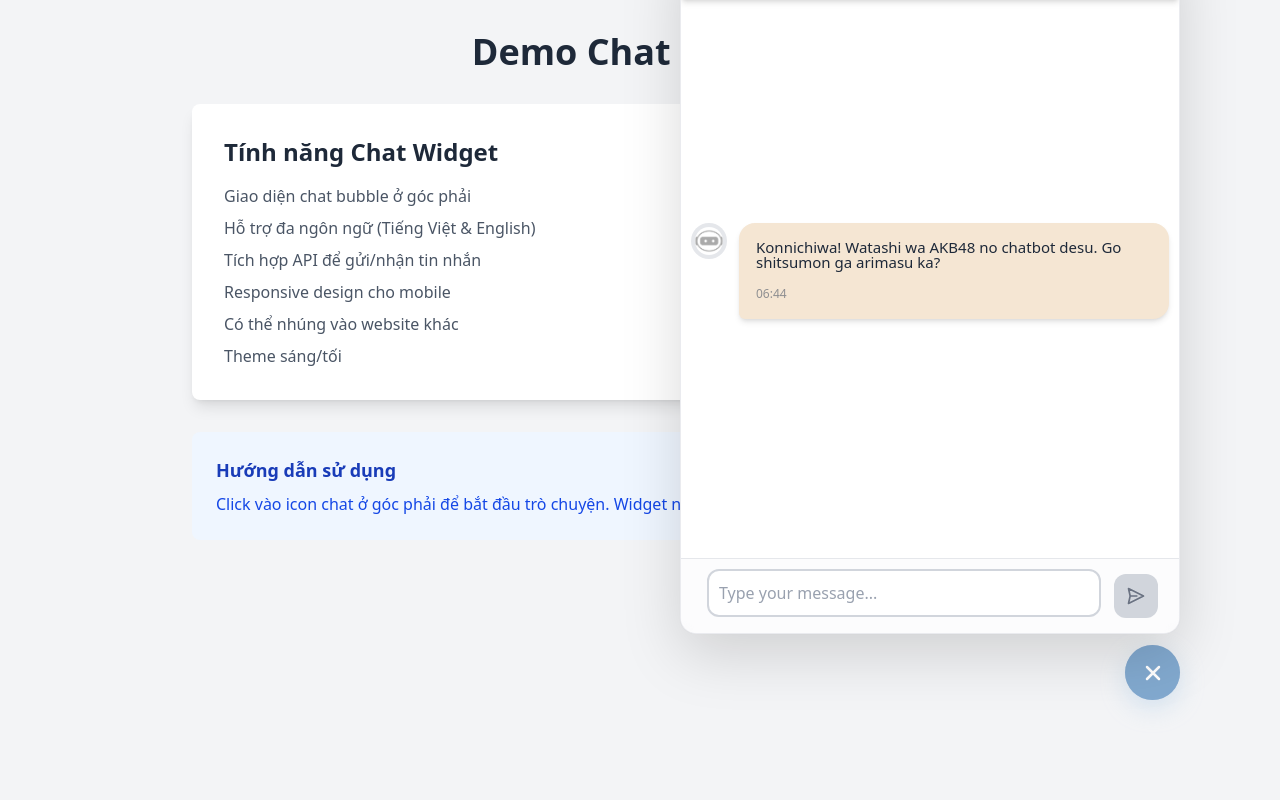
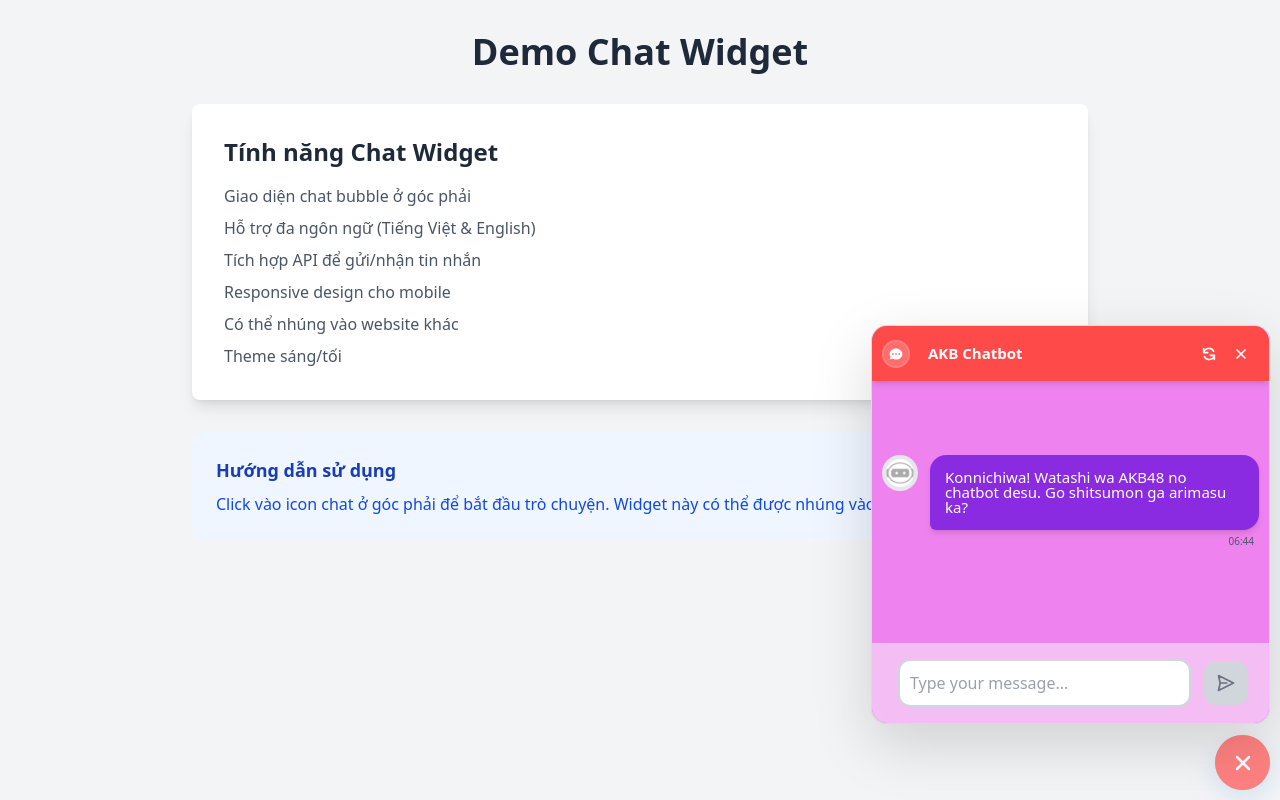
Before and after one commit to DucDVAKB/chat-box, a React (Vite) app: page / in a window 1280 px wide. Both pictures are taken after a click on the button "Mở chat". Built offline with nearby package versions, Linux system fonts and the light colour scheme.

Commit message:
update parameter and UI

```diff
--- a/src/App.tsx
+++ b/src/App.tsx
@@ -50,10 +50,22 @@
         title="AKB Chatbot"
         showIcon={true}
         fontSize="15px"
-        positionRight="100px"
-        positionBottom="100px"
-        chatboxWidth='500px'
-        chatboxHeight='699px'
+        positionRight="10px"
+        positionBottom="10px"
+        chatboxWidth='399px'
+        chatboxHeight='399px'
+        titleHeight='55px'
+        titleFontSize='15px'
+        timeFontSize='10px'
+        timePosition='right'
+        paddingChatbox='10px'
+        mainColor='#ff4a4a'
+        secondaryColor='violet'
+        titleFontColor='white'
+        chatboxBackgroundBot='blueviolet'
+        chatboxBackgroundUser='#61ffea'
+        chatboxTextColorBot='white'
+        chatboxTextColorUser='black'
       />
     </div>
   );
--- a/src/components/ChatBubble.tsx
+++ b/src/components/ChatBubble.tsx
@@ -4,9 +4,11 @@
   isOpen: boolean;
   onClick: () => void;
   theme?: 'light' | 'dark';
+  mainColor?: string;
 }
 
-const ChatBubble: React.FC<ChatBubbleProps> = ({ isOpen, onClick, theme = 'light' }) => {
+const ChatBubble: React.FC<ChatBubbleProps> = ({ isOpen, onClick, theme = 'light', mainColor='' }) => {
+  const colorStyle = {...(mainColor ? { background: mainColor } : {})};
   return (
     <button
       onClick={onClick}
@@ -17,6 +19,7 @@
         transition-all duration-300 ease-in-out
         focus:outline-none focus:ring-4 focus:ring-blue-300
       `}
+      style={colorStyle}
       aria-label="Mở chat"
     >
       {isOpen ? (
--- a/src/components/ChatPopup.tsx
+++ b/src/components/ChatPopup.tsx
@@ -19,12 +19,28 @@
   theme?: 'light' | 'dark';
   status?: boolean;
   title?: string;
+  titleFontSize?: string;
+  mainColor?: string;
+  secondaryColor?: string;
+  titleFontColor?: string;
+  titleHeight?: string;
   showIcon?: boolean;
   botIcon?: string;
   userIcon?: string;
   chatboxWidth?: string;
   chatboxHeight?: string;
   fontSize?: string;
+  timeFontSize?: string;
+  timePosition?: 'left' | 'right';
+  chatboxBackgroundUser?: string;
+  chatboxBackgroundBot?: string;
+  chatboxBackgroundDarkUser?: string;
+  chatboxBackgroundDarkBot?: string;
+  chatboxTextColorUser?: string;
+  chatboxTextColorBot?: string;
+  chatboxTextColorDarkUser?: string;
+  chatboxTextColorDarkBot?: string;
+  paddingChatbox?: string;
 }
 
 const ChatPopup: React.FC<ChatPopupProps> = ({
@@ -36,12 +52,28 @@
   theme = 'light',
   status = true,
   title = '',
+  titleFontSize = '',
+  mainColor = '',
+  secondaryColor = '',
+  titleFontColor = '',
+  titleHeight = '',
   showIcon = false,
   botIcon = '',
   userIcon = '',
   chatboxWidth = '',
   chatboxHeight = '',
   fontSize = '',
+  timeFontSize= '',
+  timePosition= 'right',
+  chatboxBackgroundUser= '',
+  chatboxBackgroundBot= '',
+  chatboxBackgroundDarkUser= '',
+  chatboxBackgroundDarkBot= '',
+  chatboxTextColorUser= '',
+  chatboxTextColorBot= '',
+  chatboxTextColorDarkUser= '',
+  chatboxTextColorDarkBot= '',
+  paddingChatbox= '',
 }) => {
   const { t } = useTranslation();
   const [inputValue, setInputValue] = useState('');
@@ -70,8 +102,19 @@
   };
   const chatboxStyle = {
     ...(chatboxWidth ? { width: `${chatboxWidth}` } : {}),
-    ...(chatboxHeight ? { height: `${chatboxHeight}` } : {})
+    ...(chatboxHeight ? { height: `${chatboxHeight}` } : {}),
+    ...(secondaryColor ? { background: `${secondaryColor}` } : {})
   };
+
+  const titleStyle = {
+    ...(mainColor ? { background: `${mainColor}` } : {}),
+    ...(titleHeight ? { height: `${titleHeight}` } : {}),
+  };
+  const titleTextStyle = {
+    ...(titleFontSize ? { fontSize: `${titleFontSize}` } : {}),
+    ...(titleFontColor ? { color: `${titleFontColor}` } : {}),
+  };
+
 
   return (
     <div className={`
@@ -83,15 +126,15 @@
       <div className={`
         chat-header
         flex items-center justify-between p-4 shadow-md
-      `}>
+      `} style={titleStyle}>
         <div className="flex items-center space-x-3 gap-2">
-          <div className="w-10 h-10 bg-white/20 backdrop-blur-sm rounded-full flex items-center justify-center ring-2 ring-white/30">
-            <svg className="w-8 h-8 p-0 text-white" fill="currentColor" viewBox="0 0 20 20">
+          <div className="w-6 h-6 bg-white/20 backdrop-blur-sm rounded-full flex items-center justify-center ring-2 ring-white/30">
+            <svg className="w-4 h-4 p-0 text-white" fill="currentColor" viewBox="0 0 20 20" style={titleTextStyle}>
               <path fillRule="evenodd" d="M18 10c0 3.866-3.582 7-8 7a8.841 8.841 0 01-4.083-.98L2 17l1.338-3.123C2.493 12.767 2 11.434 2 10c0-3.866 3.582-7 8-7s8 3.134 8 7zM7 9H5v2h2V9zm8 0h-2v2h2V9zM9 9h2v2H9V9z" clipRule="evenodd" />
             </svg>
           </div>
           <div className="flex ">
-            <h3 className="font-semibold text-base text-white m-0">{title ? title : t('chat.title')}</h3>
+            <h3 className="font-semibold text-base text-white m-0"  style={titleTextStyle}>{title ? title : t('chat.title')}</h3>
             {status && (<div className="flex items-center space-x-1">
               <div className="w-2 h-2 bg-green-400 rounded-full animate-pulse"></div>
               <p className="text-xs text-white/90">{t('chat.online')}</p>
@@ -109,6 +152,7 @@
               fill="none"
               stroke="currentColor"
               viewBox="0 0 24 24"
+              style={titleTextStyle}
             >
               <path
                 strokeLinecap="round"
@@ -128,6 +172,7 @@
               fill="none"
               stroke="currentColor"
               viewBox="0 0 24 24"
+              style={titleTextStyle}
             >
               <path
                 strokeLinecap="round"
@@ -142,6 +187,8 @@
 
       {/* Messages */}
       <MessageList
+        mainColor={mainColor}
+        secondaryColor={secondaryColor}
         messages={messages}
         isLoading={isLoading}
         theme={theme}
@@ -150,11 +197,22 @@
         userIcon={userIcon}
         messagesEndRef={messagesEndRef}
         fontSize={fontSize}
+        timeFontSize={timeFontSize}
+        timePosition={timePosition}
+        chatboxBackgroundUser={chatboxBackgroundUser}
+        chatboxBackgroundBot={chatboxBackgroundBot}
+        chatboxBackgroundDarkUser={chatboxBackgroundDarkUser}
+        chatboxBackgroundDarkBot={chatboxBackgroundDarkBot}
+        chatboxTextColorUser={chatboxTextColorUser}
+        chatboxTextColorBot={chatboxTextColorBot}
+        chatboxTextColorDarkUser={chatboxTextColorDarkUser}
+        chatboxTextColorDarkBot={chatboxTextColorDarkBot}
+        paddingChatbox={paddingChatbox}
       />
 
       {/* Input */}
       <div className={`
-        chat-input px-4 border-t backdrop-blur-sm
+        chat-input px-4 backdrop-blur-sm
         ${theme === 'dark' ? 'border-gray-700 bg-gray-800/50' : 'border-gray-200 bg-gray-50/50'}
       `}>
         <MessageInput
--- a/src/components/ChatWidget.tsx
+++ b/src/components/ChatWidget.tsx
@@ -21,6 +21,11 @@
   welcomeMessage?: string;
   status?: boolean;
   title?: string;
+  titleFontSize?: string;
+  mainColor?: string;
+  secondaryColor?: string;
+  titleFontColor?: string;
+  titleHeight?: string;
   showIcon?: boolean;
   botIcon?: string;
   userIcon?: string;
@@ -31,6 +36,17 @@
   positionRight?: string;
   positionTop?: string;
   positionBottom?: string;
+  timeFontSize?: string;
+  timePosition?: 'left' | 'right';
+  chatboxBackgroundUser?: string;
+  chatboxBackgroundBot?: string;
+  chatboxBackgroundDarkUser?: string;
+  chatboxBackgroundDarkBot?: string;
+  chatboxTextColorUser?: string;
+  chatboxTextColorBot?: string;
+  chatboxTextColorDarkUser?: string;
+  chatboxTextColorDarkBot?: string;
+  paddingChatbox?: string;
 }
 
 const ChatWidget: React.FC<ChatWidgetProps> = ({
@@ -44,6 +60,11 @@
   welcomeMessage = '',
   status = true,
   title = '',
+  titleFontSize = '',
+  mainColor = '',
+  secondaryColor = '',
+  titleFontColor = '',
+  titleHeight = '',
   showIcon = false,
   botIcon = '',
   userIcon = '',
@@ -54,6 +75,17 @@
   positionRight = '',
   positionTop = '',
   positionBottom = '',
+  timeFontSize= '',
+  timePosition= 'right',
+  chatboxBackgroundUser= '',
+  chatboxBackgroundBot= '',
+  chatboxBackgroundDarkUser= '',
+  chatboxBackgroundDarkBot= '',
+  chatboxTextColorUser= '',
+  chatboxTextColorBot= '',
+  chatboxTextColorDarkUser= '',
+  chatboxTextColorDarkBot= '',
+  paddingChatbox= '',
 }) => {
   const { i18n } = useTranslation();
   const [isOpen, setIsOpen] = useState(false);
@@ -158,7 +190,7 @@
     ...(positionLeft ? { left: `${positionLeft}` } : {}),
     ...(positionRight ? { right: `${positionRight}` } : {}),
     ...(positionTop ? { top: `${positionTop}` } : {}),
-    ...(positionBottom ? { bottom: `${positionBottom}` } : {})
+    ...(positionBottom ? { bottom: `${positionBottom}` } : {}),
   };
 
   return (
@@ -167,6 +199,7 @@
         isOpen={isOpen}
         onClick={toggleChat}
         theme={theme}
+        mainColor={mainColor}
       />
       {isOpen && (
         <ChatPopup
@@ -186,12 +219,28 @@
           theme={theme}
           status={status}
           title={title}
+          titleFontSize={titleFontSize}
+          mainColor={mainColor}
+          secondaryColor={secondaryColor}
+          titleFontColor={titleFontColor}
+          titleHeight={titleHeight}
           showIcon={showIcon}
           botIcon={botIcon}
           userIcon={userIcon}
           chatboxWidth={chatboxWidth}
           chatboxHeight={chatboxHeight}
           fontSize={fontSize}
+          timeFontSize={timeFontSize}
+          timePosition={timePosition}
+          chatboxBackgroundUser={chatboxBackgroundUser}
+          chatboxBackgroundBot={chatboxBackgroundBot}
+          chatboxBackgroundDarkUser={chatboxBackgroundDarkUser}
+          chatboxBackgroundDarkBot={chatboxBackgroundDarkBot}
+          chatboxTextColorUser={chatboxTextColorUser}
+          chatboxTextColorBot={chatboxTextColorBot}
+          chatboxTextColorDarkUser={chatboxTextColorDarkUser}
+          chatboxTextColorDarkBot={chatboxTextColorDarkBot}
+          paddingChatbox={paddingChatbox}
         />
       )}
     </div>
--- a/src/components/MessageInput.tsx
+++ b/src/components/MessageInput.tsx
@@ -35,7 +35,7 @@
           className={`
             w-full px-4 py-3 border-2 rounded-xl resize-none
             focus:outline-none focus:ring-2 focus:ring-[#A7C7E7] focus:border-transparent
-            transition-all duration-200
+            transition-all duration-200 mt-[6px]
             ${theme === 'dark'
               ? 'bg-gray-700 border-gray-600 text-white placeholder-gray-400'
               : 'bg-white border-gray-300 text-gray-900 placeholder-gray-400'
--- a/src/components/MessageItem.tsx
+++ b/src/components/MessageItem.tsx
@@ -22,9 +22,38 @@
   botIcon?: string;
   userIcon?: string;
   fontSize?: string;
+  timeFontSize?: string;
+  timePosition?: 'left' | 'right';
+  chatboxBackgroundUser?: string;
+  chatboxBackgroundBot?: string;
+  chatboxBackgroundDarkUser?: string;
+  chatboxBackgroundDarkBot?: string;
+  chatboxTextColorUser?: string;
+  chatboxTextColorBot?: string;
+  chatboxTextColorDarkUser?: string;
+  chatboxTextColorDarkBot?: string;
+  paddingChatbox?: string;
 }
 
-const MessageItem: React.FC<MessageItemProps> = ({ message, theme = 'light', showIcon = false, botIcon = '', userIcon = '', fontSize = '' }) => {
+const MessageItem: React.FC<MessageItemProps> = ({
+  message,
+  theme = 'light',
+  showIcon = false,
+  botIcon = '',
+  userIcon = '',
+  fontSize = '',
+  timeFontSize = '',
+  timePosition = 'right',
+  chatboxBackgroundUser = '',
+  chatboxBackgroundBot = '',
+  chatboxBackgroundDarkUser = '',
+  chatboxBackgroundDarkBot = '',
+  chatboxTextColorUser = '',
+  chatboxTextColorBot = '',
+  chatboxTextColorDarkUser = '',
+  chatboxTextColorDarkBot = '',
+  paddingChatbox = '',
+}) => {
   const formatTime = (date: Date) => {
     return date.toLocaleTimeString('vi-VN', {
       hour: '2-digit',
@@ -36,6 +65,40 @@
   const userIconSrc = userIcon || userIconDefault;
   const botIconSrc = botIcon || botIconDefault;
   const fontSizeStyle = fontSize ? { fontSize: fontSize, lineHeight: fontSize } : {};
+  const timeFontSizeStyle = {
+    ...(timeFontSize ? { fontSize: timeFontSize } : {}),
+    ...(timePosition ? { textAlign: timePosition } : {}),
+  };
+  const isUser = message.isUser;
+  const isDark = theme === 'dark';
+  const chatboxStyle = {
+    // Background
+    ...(isUser
+      ? (isDark
+        ? (chatboxBackgroundDarkUser ? { backgroundColor: chatboxBackgroundDarkUser } : {})
+        : (chatboxBackgroundUser ? { backgroundColor: chatboxBackgroundUser } : {})
+      )
+      : (isDark
+        ? (chatboxBackgroundDarkBot ? { backgroundColor: chatboxBackgroundDarkBot } : {})
+        : (chatboxBackgroundBot ? { backgroundColor: chatboxBackgroundBot } : {})
+      )
+    ),
+
+    // Text color
+    ...(isUser
+      ? (isDark
+        ? (chatboxTextColorDarkUser ? { color: chatboxTextColorDarkUser } : {})
+        : (chatboxTextColorUser ? { color: chatboxTextColorUser } : {})
+      )
+      : (isDark
+        ? (chatboxTextColorDarkBot ? { color: chatboxTextColorDarkBot } : {})
+        : (chatboxTextColorBot ? { color: chatboxTextColorBot } : {})
+      )
+    ),
+
+    // Padding
+    ...(paddingChatbox ? { padding: paddingChatbox } : {})
+  };
 
   return (
     <div className={`flex justify-start items-start ${message.isUser ? 'flex-row-reverse' : 'flex-row'} message-item gap-1`}>
@@ -44,6 +107,7 @@
           <img src={message.isUser ? userIconSrc : botIconSrc} alt="Icon" className="w-9 h-9 rounded-full p-1 bg-gray-200" />
         </div>
       )}
+      <div className="w-full">
         <div className={`
         messenge-context flex-1 max-w-xs lg:max-w-md px-2 py-3 rounded-2xl
         ${message.isUser
@@ -56,7 +120,7 @@
           }
         ${message.isUser ? 'rounded-br-md' : 'rounded-bl-md'}
         shadow-md hover:shadow-lg transition-shadow duration-200
-      `}>
+      `} style={chatboxStyle}>
           <div
             className="overflowContainer overflow-x-auto text-sm pre-line leading-relaxed"
             style={fontSizeStyle}
@@ -65,10 +129,10 @@
               remarkPlugins={[remarkGfm, remarkBreaks]}
               rehypePlugins={[rehypeRaw]}
               components={{
-              li: ({node, ...props}) => (
+                li: ({ node, ...props }) => (
                   <li style={fontSizeStyle} {...props} />
                 ),
-              p: ({node, ...props}) => (
+                p: ({ node, ...props }) => (
                   <p style={fontSizeStyle} {...props} />
                 ),
                 table: (props) => (
@@ -85,13 +149,12 @@
               {message.text.trim()}
             </ReactMarkdown>
           </div>
-        <p className={`
-          text-xs mt-1.5 opacity-60
+        </div><p className={`
+          text-xs
           ${message.isUser ? 'text-gray-700' : (theme === 'dark' ? 'text-white' : 'text-gray-600')}
-        `}>
+        `} style={timeFontSizeStyle}>
           {formatTime(message.timestamp)}
-        </p>
-      </div>
+        </p></div>
     </div>
   );
 };
--- a/src/components/MessageList.tsx
+++ b/src/components/MessageList.tsx
@@ -14,14 +14,53 @@
   theme?: 'light' | 'dark';
   showIcon?: boolean;
   botIcon?: string;
+  mainColor?: string;
+  secondaryColor?: string;
   userIcon?: string;
   fontSize?: string;
+  timeFontSize?: string;
+  timePosition?: 'left' | 'right';
+  chatboxBackgroundUser?: string;
+  chatboxBackgroundBot?: string;
+  chatboxBackgroundDarkUser?: string;
+  chatboxBackgroundDarkBot?: string;
+  chatboxTextColorUser?: string;
+  chatboxTextColorBot?: string;
+  chatboxTextColorDarkUser?: string;
+  chatboxTextColorDarkBot?: string;
+  paddingChatbox?: string;
   messagesEndRef?: React.RefObject<HTMLDivElement | null>;
 }
 
-const MessageList: React.FC<MessageListProps> = ({ messages, isLoading, theme = 'light', showIcon = false, botIcon = '', userIcon = '', fontSize = '', messagesEndRef }) => {
+const MessageList: React.FC<MessageListProps> = ({
+  messages,
+  isLoading,
+  theme = 'light',
+  showIcon = false,
+  botIcon = '',
+  mainColor = '',
+  secondaryColor = '',
+  userIcon = '',
+  fontSize = '',
+  timeFontSize= '',
+  timePosition= 'right',
+  chatboxBackgroundUser= '',
+  chatboxBackgroundBot= '',
+  chatboxBackgroundDarkUser= '',
+  chatboxBackgroundDarkBot= '',
+  chatboxTextColorUser= '',
+  chatboxTextColorBot= '',
+  chatboxTextColorDarkUser= '',
+  chatboxTextColorDarkBot= '',
+  paddingChatbox= '',
+  messagesEndRef
+}) => {
+  const colorStyle: React.CSSProperties = {
+    ...(mainColor ? { "--scrollbar-color": mainColor } : {}),
+    ...(secondaryColor ? { background: secondaryColor } : {})
+  };
   return (
-    <div className="message-container space-y-4 scroll-smooth">
+    <div className="message-container space-y-4 scroll-smooth custom-scrollbar" style={colorStyle}>
       {messages.map((message) => (
         <MessageItem
           key={message.id}
@@ -31,6 +70,17 @@
           botIcon={botIcon}
           userIcon={userIcon}
           fontSize={fontSize}
+          timeFontSize={timeFontSize}
+          timePosition={timePosition}
+          chatboxBackgroundUser={chatboxBackgroundUser}
+          chatboxBackgroundBot={chatboxBackgroundBot}
+          chatboxBackgroundDarkUser={chatboxBackgroundDarkUser}
+          chatboxBackgroundDarkBot={chatboxBackgroundDarkBot}
+          chatboxTextColorUser={chatboxTextColorUser}
+          chatboxTextColorBot={chatboxTextColorBot}
+          chatboxTextColorDarkUser={chatboxTextColorDarkUser}
+          chatboxTextColorDarkBot={chatboxTextColorDarkBot}
+          paddingChatbox={paddingChatbox}
         />
       ))}
       {isLoading && (
--- a/src/index.css
+++ b/src/index.css
@@ -126,7 +126,10 @@
 /* Firefox scrollbar */
 .chat-popup * {
   scrollbar-width: thin;
-  scrollbar-color: #A7C7E7 transparent;
+}
+
+.custom-scrollbar {
+  scrollbar-color: var(--scrollbar-color) transparent;
 }
 
 /* Message animations */
```
Lines whose indentation alone changed are shown as unchanged.
